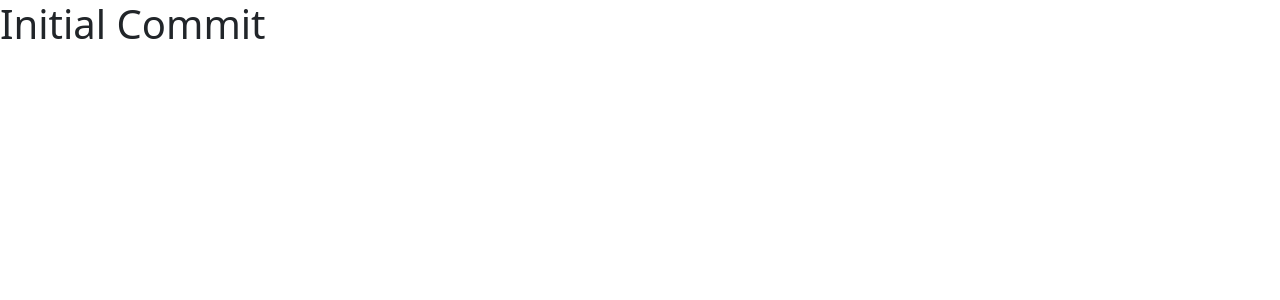
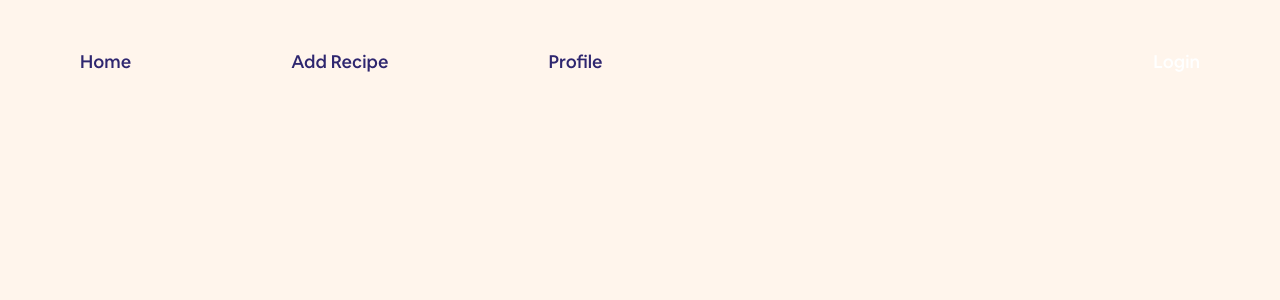
Before and after one commit to mikhaelkevin/fe-lets-cookin-app, a React (Create React App) app: page / in a window 1280 px wide. Shown: the top 300 px of the page. Built offline with nearby package versions, Linux system fonts and the light colour scheme.

Commit message:
style(navbar & footer): new navbar & footer
create navbar & footer component with css, also create new font-family style called Air BNB Cereal

navbar-footer-init

```diff
--- a/src/App.jsx
+++ b/src/App.jsx
@@ -1,11 +1,26 @@
+// App Init
 import React from 'react';
+import { Routes, Route, BrowserRouter } from 'react-router-dom';
+
+// Components
+import Footer from './components/global/Footer';
 import Layouts from './components/global/Layouts';
+import Navbar from './components/global/Navbar';
+import LandingPage from './pages/LandingPage';
 
 function App() {
   return (
-    <Layouts>
-      <h1>Initial Commit</h1>
-    </Layouts>
+    <BrowserRouter>
+      <Layouts>
+        <Navbar />
+        <Routes>
+          <Route path="/">
+            <Route index element={<LandingPage />} />
+          </Route>
+        </Routes>
+        <Footer />
+      </Layouts>
+    </BrowserRouter>
   );
 }
 
--- /dev/null
+++ b/src/components/global/Footer.jsx
@@ -0,0 +1,22 @@
+import React from 'react';
+
+function Footer() {
+  return (
+    <footer>
+      <div className="footer-content">
+        <p className="footer-title">Eat, Cook, Repeat</p>
+        <p className="footer-sub-title">
+          Share your best recipe by uploading here !
+        </p>
+        <div className="footer-menu">
+          <span>Product</span>
+          <span>Company</span>
+          <span>Learn More</span>
+          <span>Get In Touch</span>
+        </div>
+      </div>
+    </footer>
+  );
+}
+
+export default Footer;
--- a/src/components/global/Layouts.jsx
+++ b/src/components/global/Layouts.jsx
@@ -1,5 +1,5 @@
 import React from 'react';
-import '../../styles/index.css';
+import '../../styles/App.css';
 import PropTypes from 'prop-types';
 
 function Layouts({ children }) {
--- /dev/null
+++ b/src/components/global/Navbar.jsx
@@ -0,0 +1,22 @@
+import React from 'react';
+
+function Navbar() {
+  return (
+    <div className="nav">
+      <div className="nav-item">
+        <a href="/">Home</a>
+      </div>
+      <div className="nav-item">
+        <a href="/">Add Recipe</a>
+      </div>
+      <div className="nav-item">
+        <a href="/">Profile</a>
+      </div>
+      <div className="nav-item-auth">
+        <a href="/">Login</a>
+      </div>
+    </div>
+  );
+}
+
+export default Navbar;
--- a/src/index.jsx
+++ b/src/index.jsx
@@ -3,6 +3,7 @@ import ReactDOM from 'react-dom/client';
 import './styles/index.css';
 import App from './App';
 import reportWebVitals from './reportWebVitals';
+import './styles/fonts/AirBNB/AirbnbCereal.otf';
 import 'bootstrap/dist/css/bootstrap.min.css';
 import 'bootstrap/dist/js/bootstrap.bundle.min';
 
--- /dev/null
+++ b/src/pages/LandingPage.jsx
@@ -0,0 +1,14 @@
+import React from 'react';
+
+function LandingPage() {
+  return (
+    <>
+      <div style={{ minHeight: 'inherit' }} />
+      <div style={{ minHeight: 'inherit' }} />
+      <div style={{ minHeight: 'inherit' }} />
+      <div style={{ minHeight: 'inherit' }} />
+    </>
+  );
+}
+
+export default LandingPage;
--- a/src/styles/App.css
+++ b/src/styles/App.css
@@ -1,4 +1,86 @@
+/* Main Page Style */
 .layouts{
   min-height: 100vh;
   max-width: 100vw;
+  background-color: #FFF5EC;
+  font-family: "Air BNB Cereal" !important;
 }
+
+/* Navbar Style */
+.nav{
+  position: absolute;
+  padding: 3rem 0;
+  background-color: transparent;
+  overflow-y: hidden;
+  width: 100%;
+}
+
+.nav-item{
+  padding: 0 5rem;
+}
+
+.nav a{
+  color: #2E266F;
+  text-decoration: none;
+  font-size: 18px;
+}
+
+.nav a:hover{
+  color: #2E266F;
+  text-decoration-thickness: 2px;
+  text-decoration: underline;
+  text-decoration-thickness: 3px;
+  text-underline-offset: 5px;
+}
+
+.nav-item-auth{
+  margin-left: auto;
+  padding: 0 5rem;
+}
+
+.nav-item-auth a{
+  color: white !important;
+}
+
+.nav-item-auth a:hover{
+  text-decoration: none !important;
+  color: #2E266F !important;
+}
+
+/* Footer style */
+footer {
+  position: relative;
+  min-height: 65vh;
+  max-height: 65vh;
+  bottom: 0;
+  background-color: #EFC81A !important;
+}
+
+.footer-content{
+  min-height: inherit;
+  max-height: inherit;
+  display: flex;
+  flex-direction: column;
+  justify-content: center;
+  align-items: center;
+  color: #2E266F;
+}
+
+.footer-title{
+  font-size: 72px;
+}
+
+.footer-sub-title{
+  font-size: 24px;
+}
+
+.footer-menu{
+  position: absolute;
+  bottom: 0;
+  margin-bottom: 3rem;
+}
+
+.footer-menu span{
+  margin-left: 2rem;
+  margin-right: 2rem;
+}
--- a/src/styles/index.css
+++ b/src/styles/index.css
@@ -11,3 +11,8 @@ code {
   font-family: source-code-pro, Menlo, Monaco, Consolas, 'Courier New',
     monospace;
 }
+
+@font-face {
+  font-family: "Air BNB Cereal";
+  src: local("Air BNB Cereal"),url("../styles/fonts/AirBNB/AirbnbCereal.otf") format("opentype");
+}
```
Also changed, not shown: src/styles/fonts/AirBNB/AirbnbCereal.otf (added).
